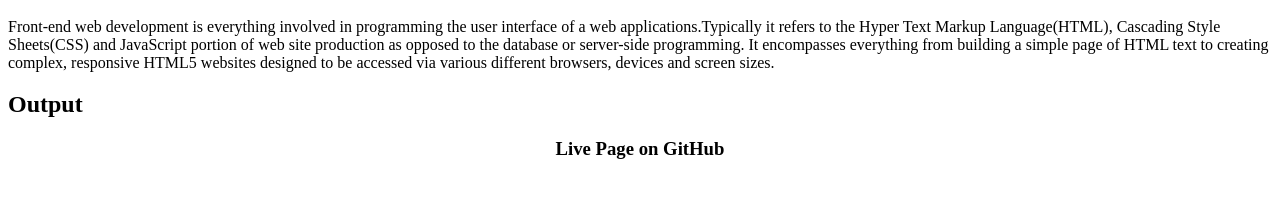
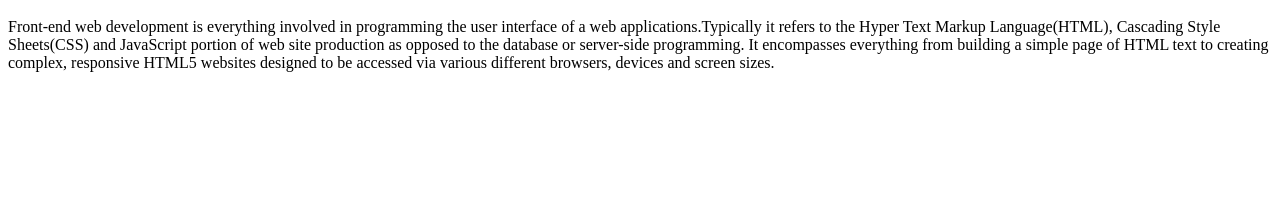
Before and after one commit to aishwarya-singh04/AssignmentsRepo, a plain HTML site: page practical-2.html in a window 1280 px wide. Shown: the part 150-348 px from the top of the page. Drawn offline with Linux system fonts and the light colour scheme.

Commit message:
changes made

```diff
--- a/practical-2.html
+++ b/practical-2.html
@@ -15,8 +15,6 @@ site production as opposed to the database or server-side programming. It encomp
 simple page of HTML text to creating complex, responsive HTML5 websites designed to be accessed via various
 different browsers, devices and screen sizes.
     </p>
-    <h2>Output</h2>
-    <h3 style="text-align: center;">Live Page on GitHub</h3>
 
 
 </body>
```
Also changed, not shown: practical-3.html (+2 -0 lines).
